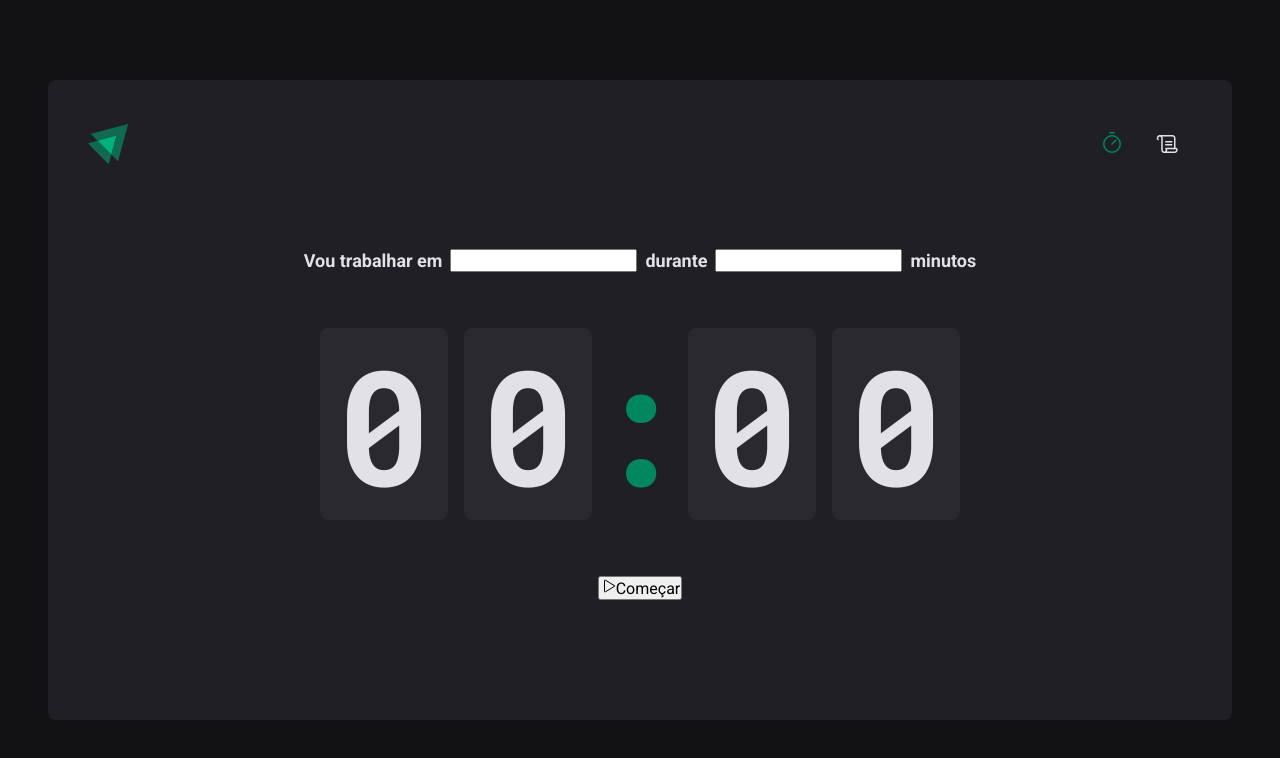
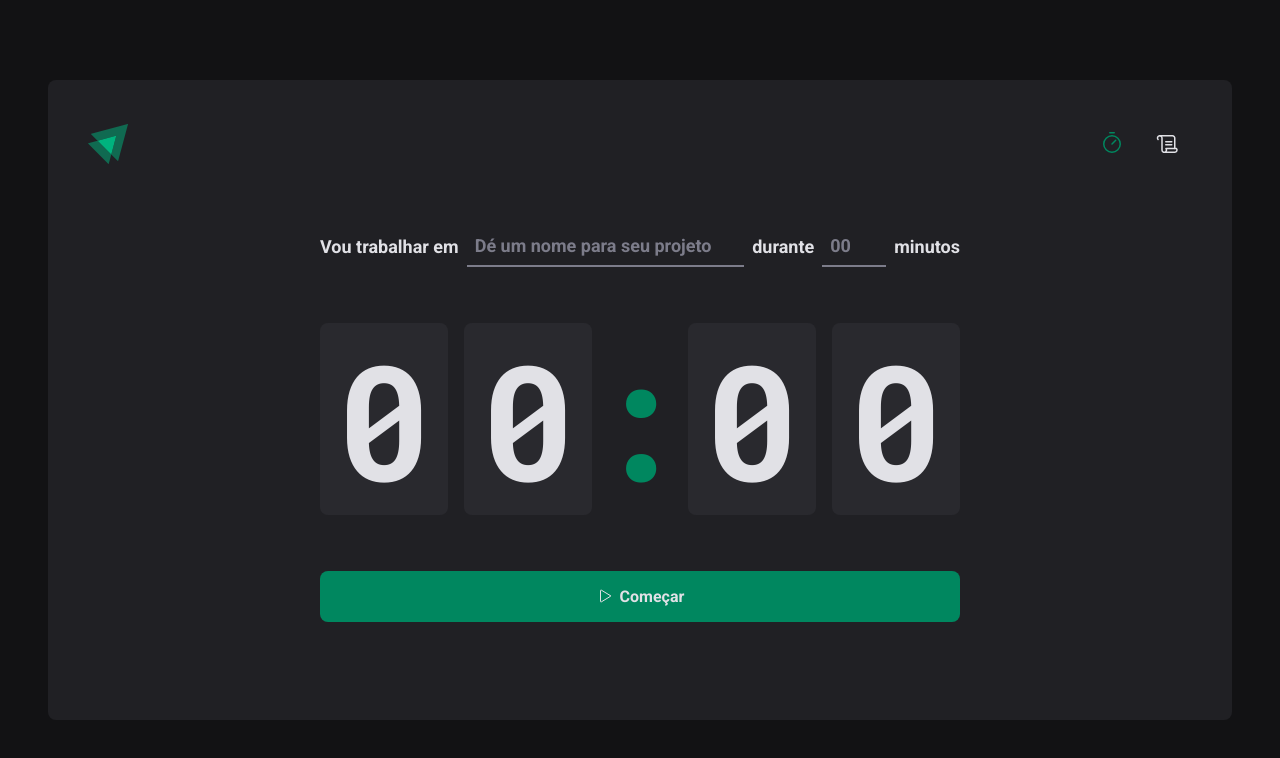
Before and after one commit to douglasrochak/02-aula-criando-spas-com-reactjs, a React (Vite) app: page / in a window 1280 px wide. Shown: the top 758 px of the page. Built offline with nearby package versions, Linux system fonts and the light colour scheme.

Commit message:
finalizando Home

```diff
--- a/src/pages/Home/index.tsx
+++ b/src/pages/Home/index.tsx
@@ -3,7 +3,10 @@
   CounterdownContainer,
   FormContainer,
   HomeContainer,
+  MinutesAmountInput,
   Separator,
+  StartCountdownButton,
+  TaskInput,
 } from "./style";
 
 export function Home() {
@@ -12,11 +15,17 @@
       <form id="pomodoroForm" action="">
         <FormContainer>
           <label htmlFor="task">Vou trabalhar em</label>
-          <input type="text" id="task" />
-
+          <TaskInput
+            placeholder="Dé um nome para seu projeto"
+            type="text"
+            id="task"
+          />
           <label htmlFor="minutesAmount">durante</label>
-          <input type="number" id="minutesAmount" />
-
+          <MinutesAmountInput
+            placeholder="00"
+            type="number"
+            id="minutesAmount"
+          />
           <span>minutos</span>
         </FormContainer>
 
@@ -27,10 +36,10 @@
           <span>0</span>
           <span>0</span>
         </CounterdownContainer>
-        <button form="pomodoroForm" type="submit">
+        <StartCountdownButton form="pomodoroForm" type="submit">
           <Play />
           Começar
-        </button>
+        </StartCountdownButton>
       </form>
     </HomeContainer>
   );
--- a/src/pages/Home/style.ts
+++ b/src/pages/Home/style.ts
@@ -27,6 +27,34 @@
   flex-wrap: wrap;
 `;
 
+const BaseInput = styled.input`
+  background: transparent;
+  height: 2.5rem;
+  border: 0;
+  border-bottom: 2px solid ${(props) => props.theme["gray-500"]};
+  font-weight: bold;
+  font-size: 1.125rem;
+  padding: 0 0.5rem;
+  color: ${(props) => props.theme["gray-100"]};
+
+  &::placeholder {
+    color: ${(props) => props.theme["gray-500"]};
+  }
+
+  &:focus {
+    box-shadow: none;
+    border-color: ${(props) => props.theme["green-500"]};
+  }
+`;
+
+export const TaskInput = styled(BaseInput)`
+  flex: 1;
+`;
+
+export const MinutesAmountInput = styled(BaseInput)`
+  width: 4rem;
+`;
+
 export const CounterdownContainer = styled.div`
   font-family: "Roboto Mono", monospace;
   font-size: 10rem;
@@ -52,3 +80,31 @@
   display: flex;
   justify-content: center;
 `;
+
+export const StartCountdownButton = styled.button`
+  width: 100%;
+  border: 0;
+  padding: 1rem;
+  border-radius: 8px;
+
+  display: flex;
+  align-items: center;
+  justify-content: center;
+
+  gap: 0.5rem;
+  font-weight: bold;
+
+  cursor: pointer;
+
+  background: ${(props) => props.theme["green-500"]};
+  color: ${(props) => props.theme["gray-100"]};
+
+  &:disabled {
+    opacity: 0.7;
+    cursor: not-allowed;
+  }
+
+  &:not(:disabled):hover {
+    background: ${(props) => props.theme["green-700"]};
+  }
+`;
```
